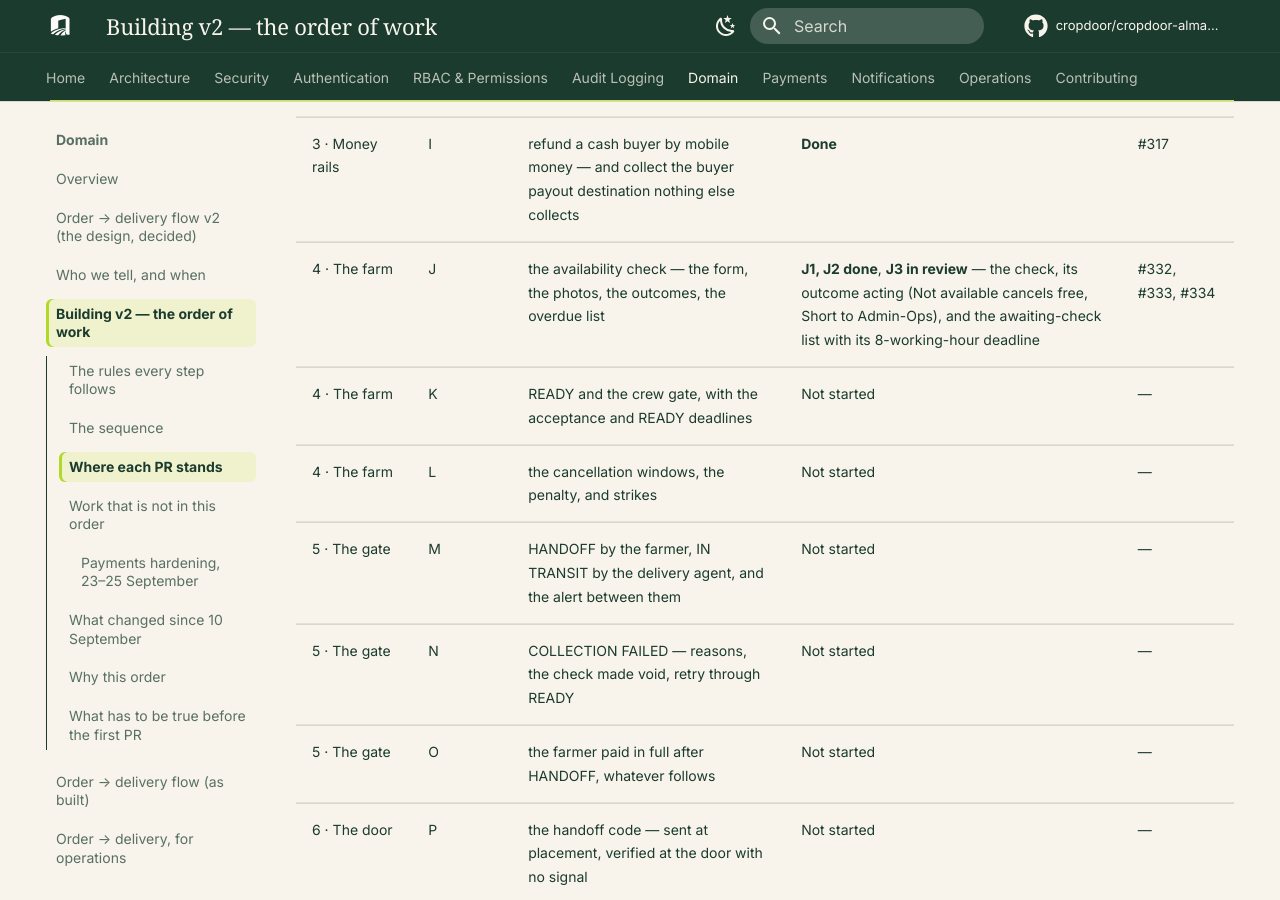
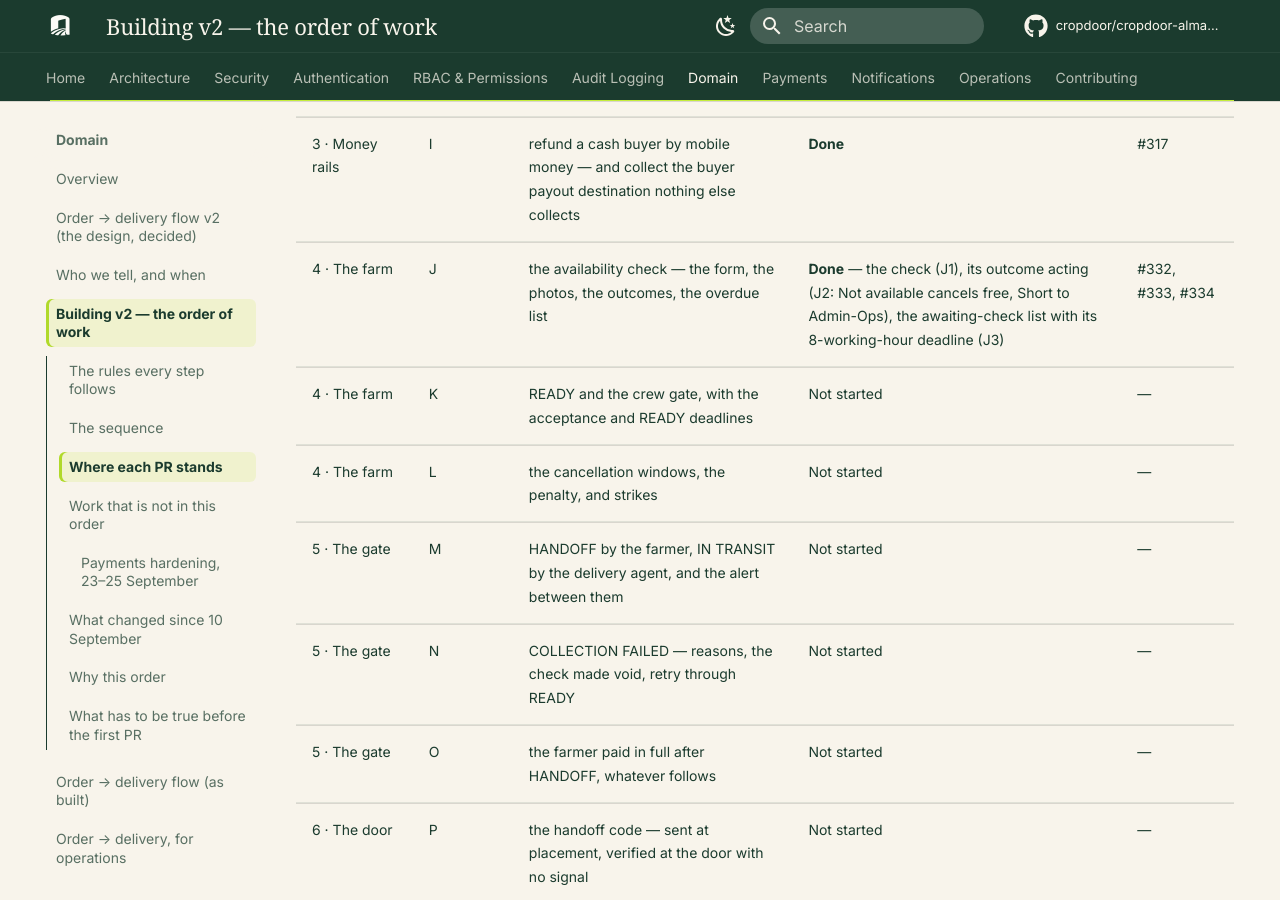
Before and after one commit to cropdoor/cropdoor-almanac, an MkDocs documentation site: the page built from docs/domain/order-delivery-flow-v2-build-order.md, in a window 1280 px wide and 900 px high, scrolled down 6688 px. Built offline with MkDocs 1.6.1 and Material for MkDocs 9.7.7, drawn with Linux system fonts in a browser that asks for light colours; some web fonts are replaced; comment, search, counter and statistics services are not loaded.

Commit message:
tracker: J is done (#332, #333, #334)

```diff
--- a/docs/domain/order-delivery-flow-v2-build-order.md
+++ b/docs/domain/order-delivery-flow-v2-build-order.md
@@ -70,7 +70,7 @@ The one place that says what is finished. A PR is **Done** only once it is merge
 | 3 · Money rails | T1 | the agent's collected cash recorded as received, so a cash order can be paid at all | **Done** | #277 |
 | 3 · Money rails | H | the payout run reads the ledger and skips a disputed order | **Done** | #276 |
 | 3 · Money rails | I | refund a cash buyer by mobile money — and collect the buyer payout destination nothing else collects | **Done** | #317 |
-| 4 · The farm | J | the availability check — the form, the photos, the outcomes, the overdue list | **J1, J2 done**, **J3 in review** — the check, its outcome acting (Not available cancels free, Short to Admin-Ops), and the awaiting-check list with its 8-working-hour deadline | #332, #333, #334 |
+| 4 · The farm | J | the availability check — the form, the photos, the outcomes, the overdue list | **Done** — the check (J1), its outcome acting (J2: Not available cancels free, Short to Admin-Ops), the awaiting-check list with its 8-working-hour deadline (J3) | #332, #333, #334 |
 | 4 · The farm | K | READY and the crew gate, with the acceptance and READY deadlines | Not started | — |
 | 4 · The farm | L | the cancellation windows, the penalty, and strikes | Not started | — |
 | 5 · The gate | M | HANDOFF by the farmer, IN TRANSIT by the delivery agent, and the alert between them | Not started | — |
```
